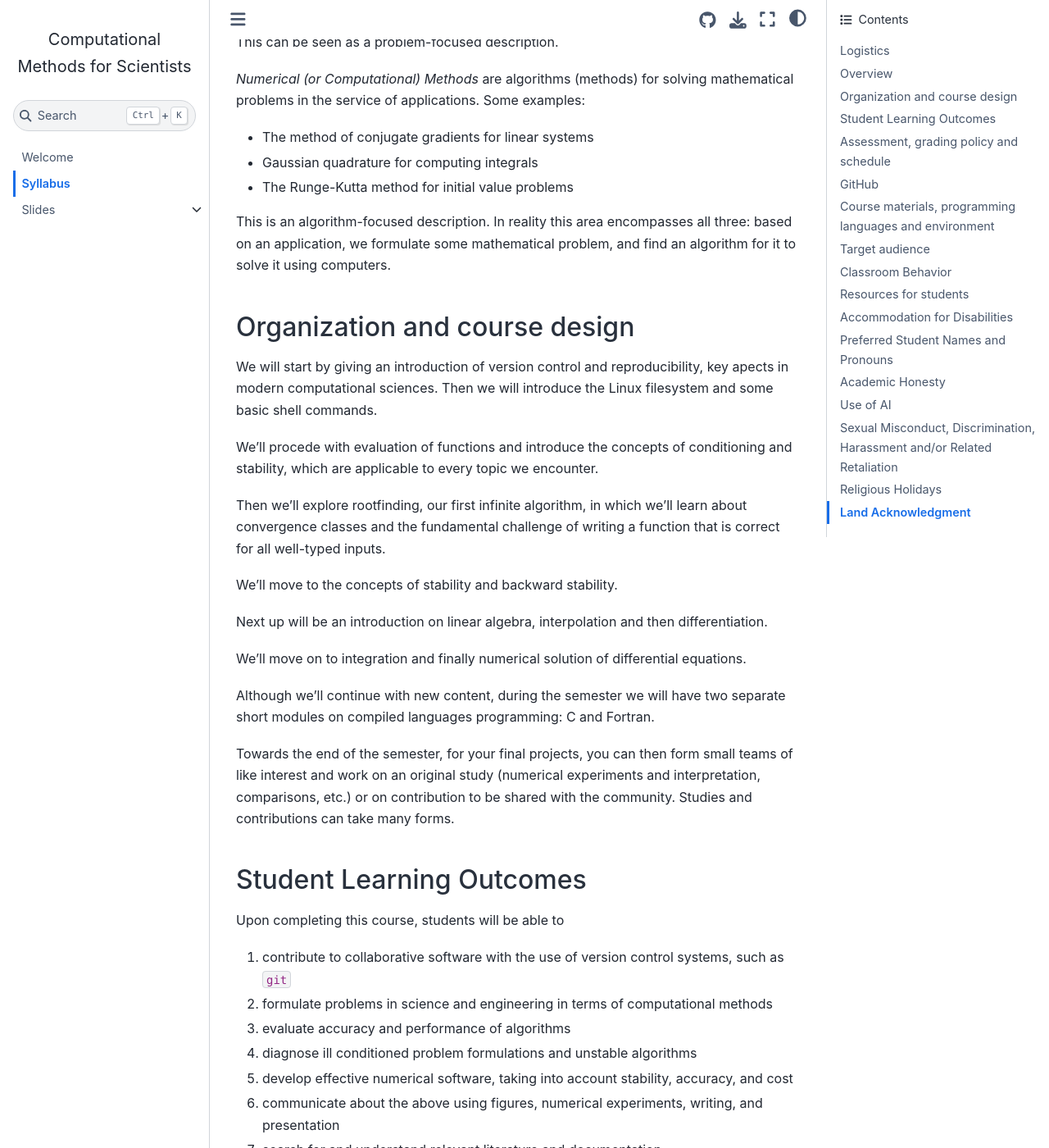
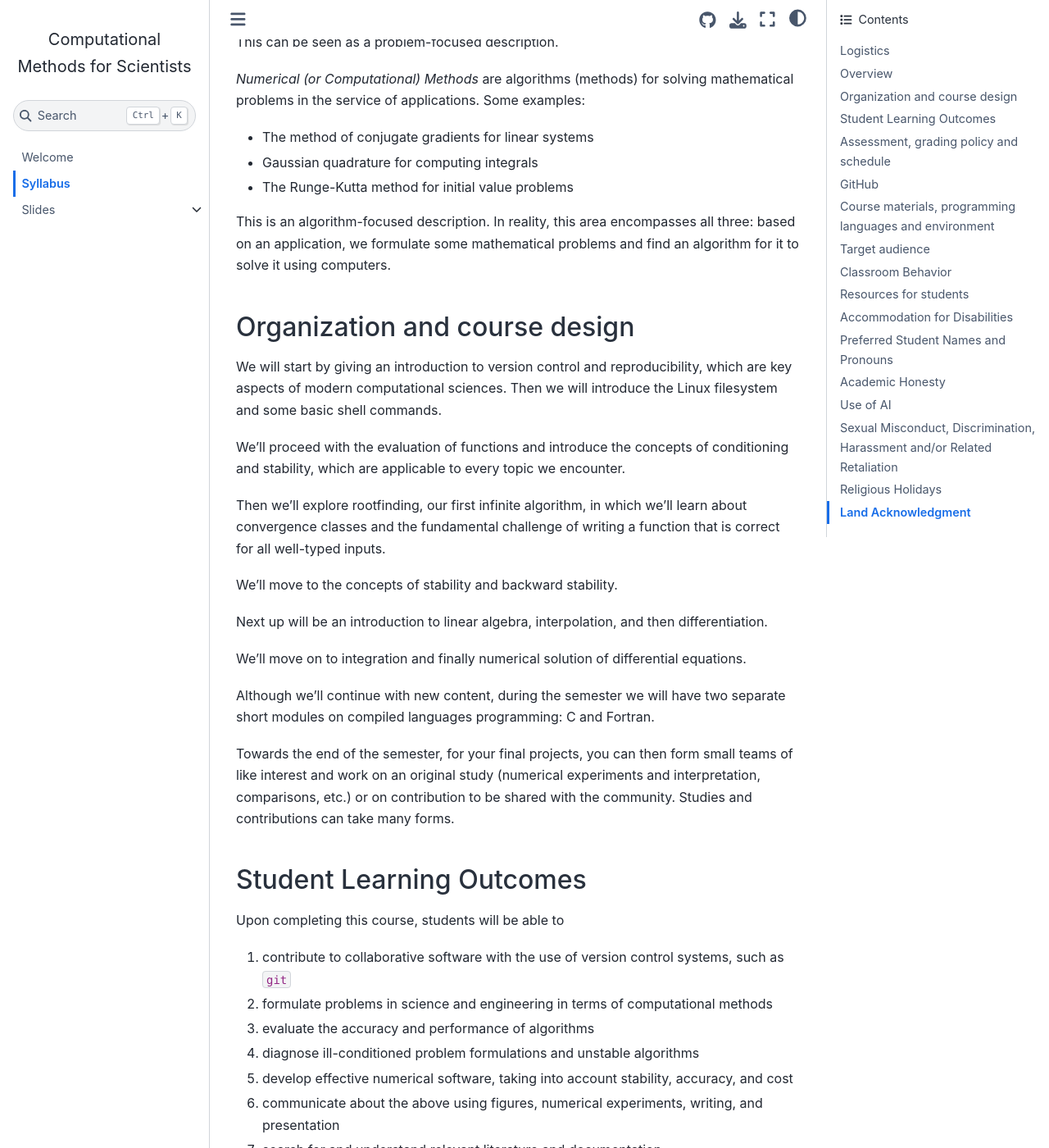
Before and after one commit to sdsu-comp526/fall24, a Jupyter Book: the page built from syllabus.md, in a window 1280 px wide and 1400 px high, scrolled down 1319 px. Shown: the whole window at 82% size. Built offline with Jupyter Book 1.0.4 settings and Sphinx 7.4.7 and the Sphinx Book theme 1.1.4, drawn with Linux system fonts in a browser that asks for light colours; pages that are not in the unit, such as notebooks, are missing from menus; some of the changed text lies outside the part shown.

Commit message:
Syllabus: Add lateness policy and grammar check

```diff
--- a/syllabus.md
+++ b/syllabus.md
@@ -50,22 +50,21 @@
 - The Runge-Kutta method for initial value problems
 
 This is an algorithm-focused description.
-In reality this area encompasses all three: based on an application,
-we formulate some mathematical problem, and find an algorithm for
+In reality, this area encompasses all three: based on an application, we formulate some mathematical problems and find an algorithm for
 it to solve it using computers.
 
 
 ## Organization and course design
 
-We will start by giving an introduction of version control and reproducibility, key apects in modern computational sciences. Then we will introduce the Linux filesystem and some basic shell commands.
+We will start by giving an introduction to version control and reproducibility, which are key aspects of modern computational sciences. Then we will introduce the Linux filesystem and some basic shell commands.
 
-We'll procede with evaluation of functions and introduce the concepts of conditioning and stability, which are applicable to every topic we encounter.
+We'll proceed with the evaluation of functions and introduce the concepts of conditioning and stability, which are applicable to every topic we encounter.
 
 Then we'll explore rootfinding, our first infinite algorithm, in which we'll learn about convergence classes and the fundamental challenge of writing a function that is correct for all well-typed inputs.
 
 We'll move to the concepts of stability and backward stability.
 
-Next up will be an introduction on linear algebra, interpolation and then differentiation.
+Next up will be an introduction to linear algebra, interpolation, and then differentiation.
 
 We'll move on to integration and finally numerical solution of differential equations.
 
@@ -79,8 +78,8 @@
 
 1. contribute to collaborative software with the use of version control systems, such as `git`
 2. formulate problems in science and engineering in terms of computational methods
-3. evaluate accuracy and performance of algorithms
-4. diagnose ill conditioned problem formulations and unstable algorithms
+3. evaluate the accuracy and performance of algorithms
+4. diagnose ill-conditioned problem formulations and unstable algorithms
 5. develop effective numerical software, taking into account stability, accuracy, and cost
 6. communicate about the above using figures, numerical experiments, writing, and presentation
 7. search for and understand relevant literature and documentation
@@ -90,7 +89,7 @@
 
 1. Enter with a growth mindset, practice adaptive coping, and nurture your intrinsic motivation
 2. Attend class (in-person) and participate in discussions
-3. Make an honest attempt on activities, projects, etc.
+3. Make an honest attempt at activities, projects, etc.
 4. Interact with the class notebooks and read reference material
 5. Individual or group projects
 
@@ -101,16 +100,20 @@
 This class will have some assignments and projects (midterm and final). The final projects can be individual or group projects (depending on the number of students registered) and will be agreed upon with the instructor. There will be a midterm and a final oral presentation for each project. Moreover, a final report must be delivered. Instructions about what is expected for both midterm and final presentations as well as for the final report will be provided.
 
 Grading breakdown:
-- Partipation (can include engagement in class, attendance, use of office hours, etc) (5%)
+- Participation (can include engagement in class, attendance, use of office hours, etc) (5%)
 - Assignment 1 (10%): due Friday, September 13, by midnight (AOE)
 - Assignment 2 (10%): due Friday, October 4, by midnight (AOE)
 - Assignment 3 (10%): due Friday, October 25, by midnight (AOE)
 - Assignment 4 (10%): due Friday, November 15, by midnight (AOE)
 
-- Midterm project (%20): due Wednesday October 16, by midnight (AOE)
+- Midterm project (%20): due Wednesday, October 16, by midnight (AOE)
 - Final project (%35): due Monday, December 16 (exam hours 8-10 a.m.)
 
 The schedule is subject to change (the instructor will announce any changes).
+
+**Late submission and absences policy**: if you submit your assignments late, there is an increasing penalty (10% off for up to 24 hours late, 20% off for 24-48 hours late). No assignments will be graded if submitted later than 48 hours late.
+
+Any student who cannot attend class or submit assignments by their due date for serious issues (e.g., medical emergencies) or participation in university activities (e.g., official university travel for conferences or sports) that can be documented, should communicate those to your instructor as soon as possible before the deadline.
 
 ## GitHub
 
@@ -126,7 +129,7 @@
 
 I will provide all free course materials and suggested readings on the [class website](https://sdsu-comp526.github.io/fall24/). If you prefer to read a print-out version, please talk to me. I will primarily use Julia and [Jupyter notebooks](https://jupyter.org/) for slides and activities in class. This environment is convenient to work with, general purpose, and has extensive library support.  It is possible to write fast code in Julia, though performance implications can be mysterious. C, C++, and Fortran are popular languages for writing production numerical software, sometimes called from a higher level programming language like Python. MATLAB is also popular for numerical computing, though it is a proprietary environment and lacks general-purpose libraries.
 
-Most HPC facilities use a Linux operating system and many open source software packages and libraries will have the best documentation and testing on Linux systems. You can use any environment for your local development environment, or use the SDSU's [JupyterHub](https://jupyterhub.sdsu.edu/) to experiment and develop without a local install. If you have never logged-in before, check SDSU's Research & Cyberinfrastructure [resources for students](https://sdsu-research-ci.github.io/instructionalcluster/students).
+Most HPC facilities use a Linux operating system and many open source software packages and libraries will have the best documentation and testing on Linux systems. You can use any environment for your local development environment, or use the SDSU's [JupyterHub](https://jupyterhub.sdsu.edu/) to experiment and develop without a local install. If you have never logged in before, check SDSU's Research & Cyberinfrastructure [resources for students](https://sdsu-research-ci.github.io/instructionalcluster/students).
 
 ## Target audience
 
@@ -145,7 +148,7 @@
 
 ## Classroom Behavior
 
-Both students and faculty are responsible for maintaining an appropriate learning environment in all instructional settings, whether in person, remote or online. Those who fail to adhere to such behavioral standards may be subject to discipline. Professional courtesy and sensitivity are especially important with respect to individuals and topics dealing with race, color, national origin, sex, pregnancy, age, disability, creed, religion, sexual orientation, gender identity, gender expression, veteran status, political affiliation or political philosophy.
+Both students and faculty are responsible for maintaining an appropriate learning environment in all instructional settings, whether in person, remote, or online. Those who fail to adhere to such behavioral standards may be subject to discipline. Professional courtesy and sensitivity are especially important with respect to individuals and topics dealing with race, color, national origin, sex, pregnancy, age, disability, creed, religion, sexual orientation, gender identity, gender expression, veteran status, political affiliation, or political philosophy.
 
 ## Resources for students
 Every student is encouraged to read the [SDSU Student Academic Success Handbook](https://docs.google.com/document/d/1rXNpNGs1K7nIxcS73o6R-fxZqPIWQwS9gHD7XpIqjhM/edit#heading=h.apbuhr7p11ak) (includes essential information for students).
@@ -173,7 +176,7 @@
 
 SDSU is committed to fostering an inclusive and welcoming learning, working, and living environment. SDSU will not tolerate acts of sexual misconduct (harassment, exploitation, and assault), intimate partner violence (dating or domestic violence), stalking, or protected-class discrimination or harassment by or against members of our community. Individuals who believe they have been subject to misconduct or retaliatory actions for reporting a concern should contact the [SDSU Title IX Office](https://titleix.sdsu.edu/report-an-incident-landing).
 
-Please know that faculty and responsible employees have a responsibility to inform the Title IX Office when made aware of incidents of sexual misconduct, dating and domestic violence, stalking, discrimination, harassment and/or related retaliation, to ensure that individuals impacted receive information about their rights, support resources, and reporting options.
+Please know that faculty and responsible employees have a responsibility to inform the Title IX Office when made aware of incidents of sexual misconduct, dating and domestic violence, stalking, discrimination, harassment, and/or related retaliation, to ensure that individuals impacted receive information about their rights, support resources, and reporting options.
 
 ## Religious Holidays
 
```
Also changed, not shown: other parts of syllabus.md (+1 -1 lines).
